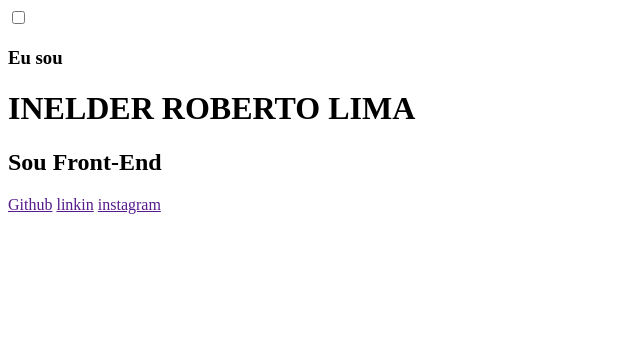
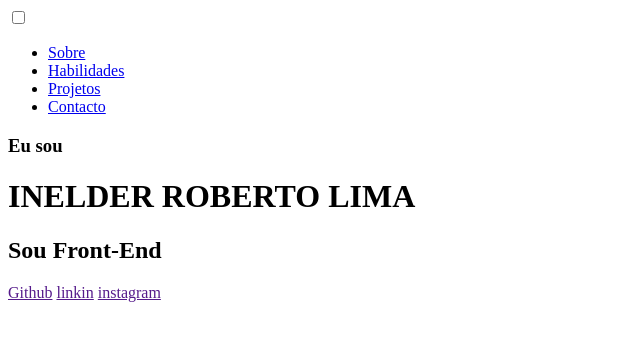
Before and after one commit to INELDER/PORTOFOLIO, a plain HTML site: page index.html in a window 1280 px wide. Shown: the whole page, without its empty margins (0-640 px from the left). Drawn offline with Linux system fonts and the light colour scheme.

Commit message:
menu com itens de navegacao adicionado

```diff
--- a/index.html
+++ b/index.html
@@ -18,6 +18,25 @@
                         <div class="trace"></div>
                         <div class="trace"></div>
                     </label>
+                    <div class="menu"></div>
+                    <nav class="menu-items">
+                        <ul>
+                            <li>
+                                <a href="#">Sobre</a>
+                            </li>
+                            <li>
+                                <a href="#">Habilidades</a>
+                            </li>
+                            <li>
+                                <a href="#">Projetos</a>
+                            </li>
+                            <li>
+                                <a href="#">Contacto</a>
+                            </li>
+                        </ul>
+                    </nav>
+
+                    </nav>
 
                 </div>
 
```
